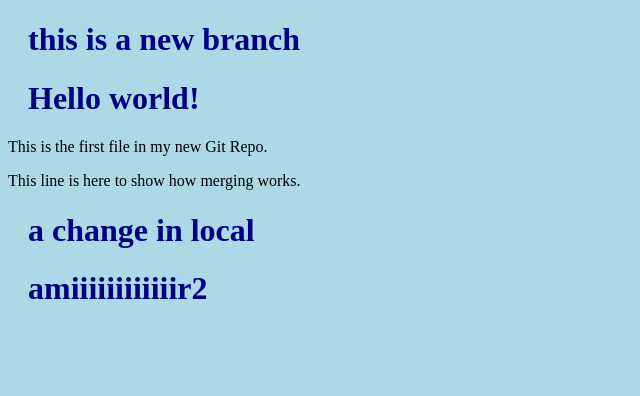
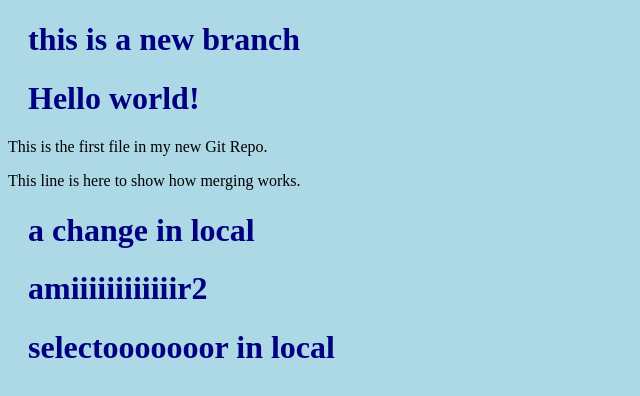
Before and after one commit to amirhussein27/withgit, a plain HTML site: page index.html in a window 1280 px wide. Shown: the whole page, without its empty margins (0-640 px from the left). Drawn offline with Linux system fonts and the light colour scheme.

Commit message:
electooooor

```diff
--- a/index.html
+++ b/index.html
@@ -16,5 +16,9 @@
 
 
  <h1>amiiiiiiiiiiiir2</h1>
+
+
+
+ <h1>selectooooooor in local</h1>
 </body>
 </html>
```
